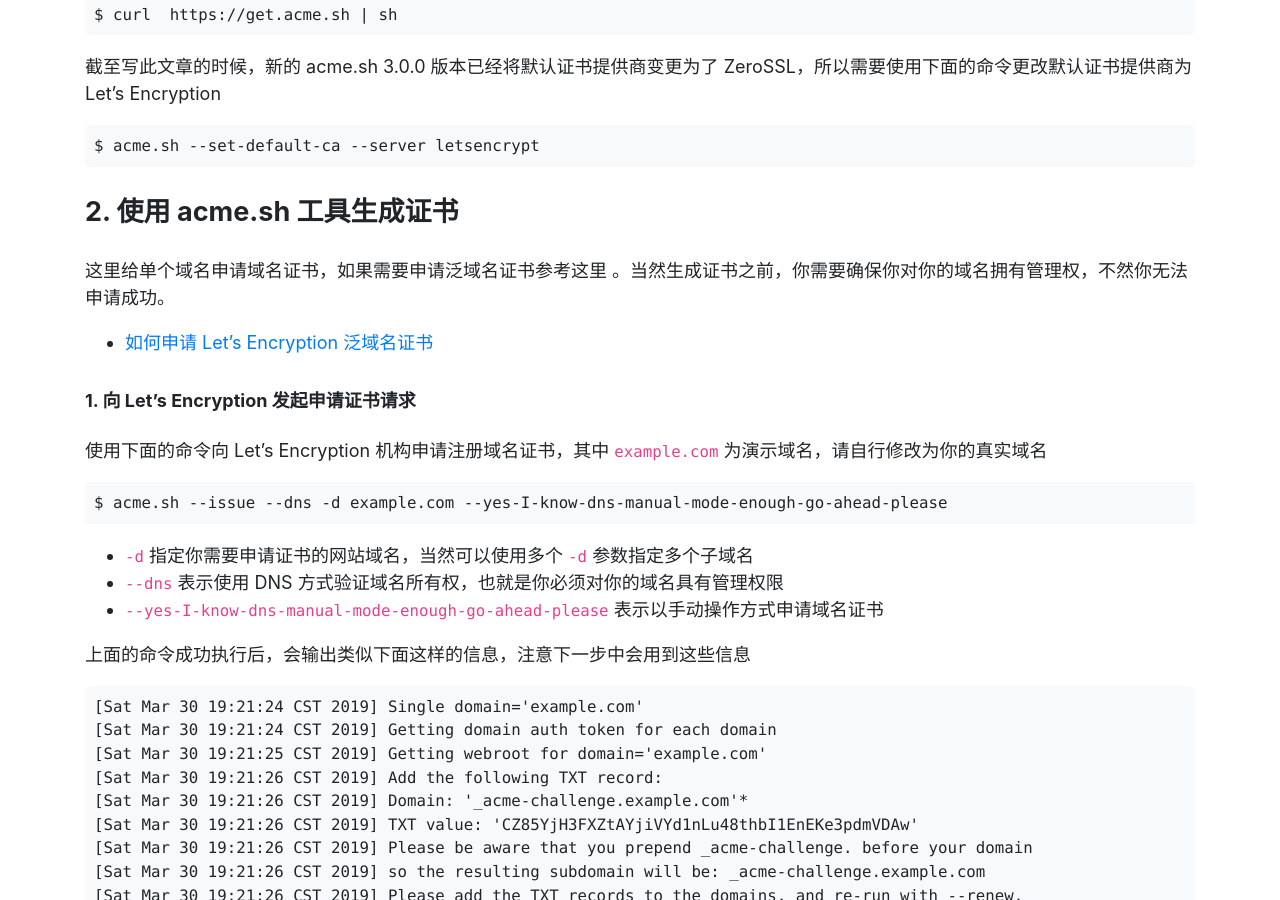
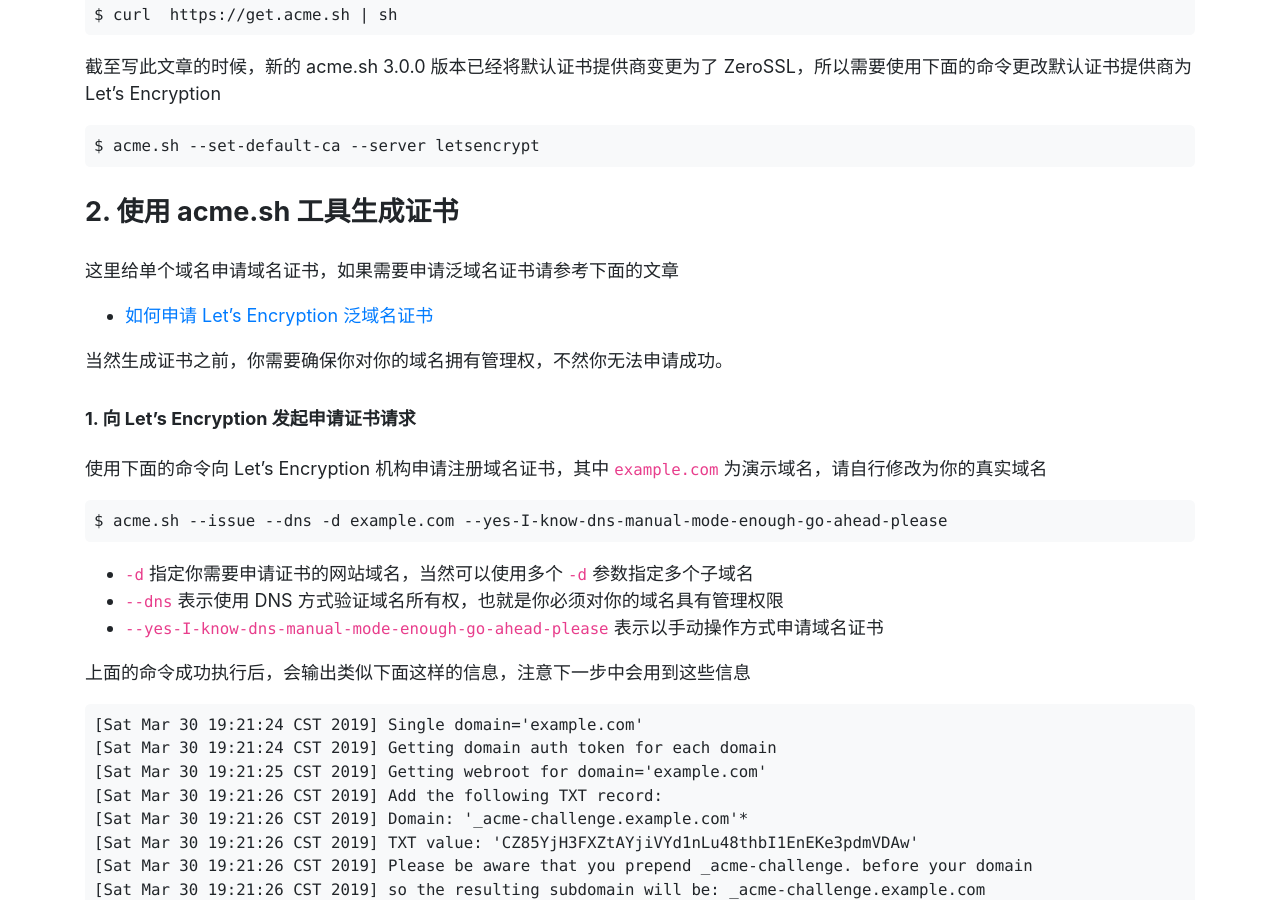
Before and after one commit to ehsud/blog, a Jekyll site: the page built from nginx/how-to-use-let's-encryption-certificate.md, in a window 1280 px wide and 900 px high, scrolled down 629 px. Built offline with Jekyll 4.4.1, drawn with Linux system fonts in a browser that asks for light colours.

Commit message:
Add how-to-use-lets-encryption-wildcard-certificate.md

```diff
--- a/nginx/how-to-use-let's-encryption-certificate.md
+++ b/nginx/how-to-use-let's-encryption-certificate.md
@@ -28,9 +28,11 @@ $ acme.sh --set-default-ca --server letsencrypt
 
 ### 2. 使用 acme.sh 工具生成证书
 
-这里给单个域名申请域名证书，如果需要申请泛域名证书参考这里 。当然生成证书之前，你需要确保你对你的域名拥有管理权，不然你无法申请成功。
+这里给单个域名申请域名证书，如果需要申请泛域名证书请参考下面的文章
 
 - [如何申请 Let's Encryption 泛域名证书](/nginx/how-to-use-let's-encryption-wildcard-certificate.html)
+
+当然生成证书之前，你需要确保你对你的域名拥有管理权，不然你无法申请成功。
 
 #### 1. 向 Let's Encryption 发起申请证书请求
 
```
